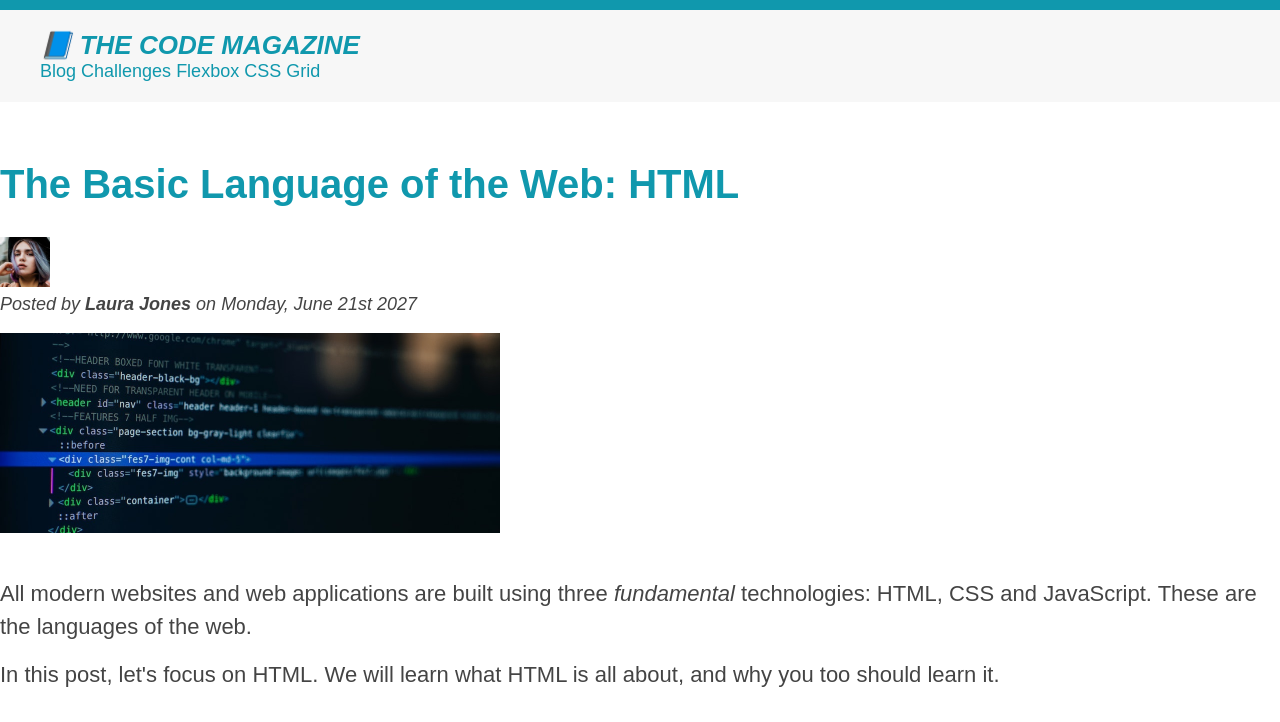
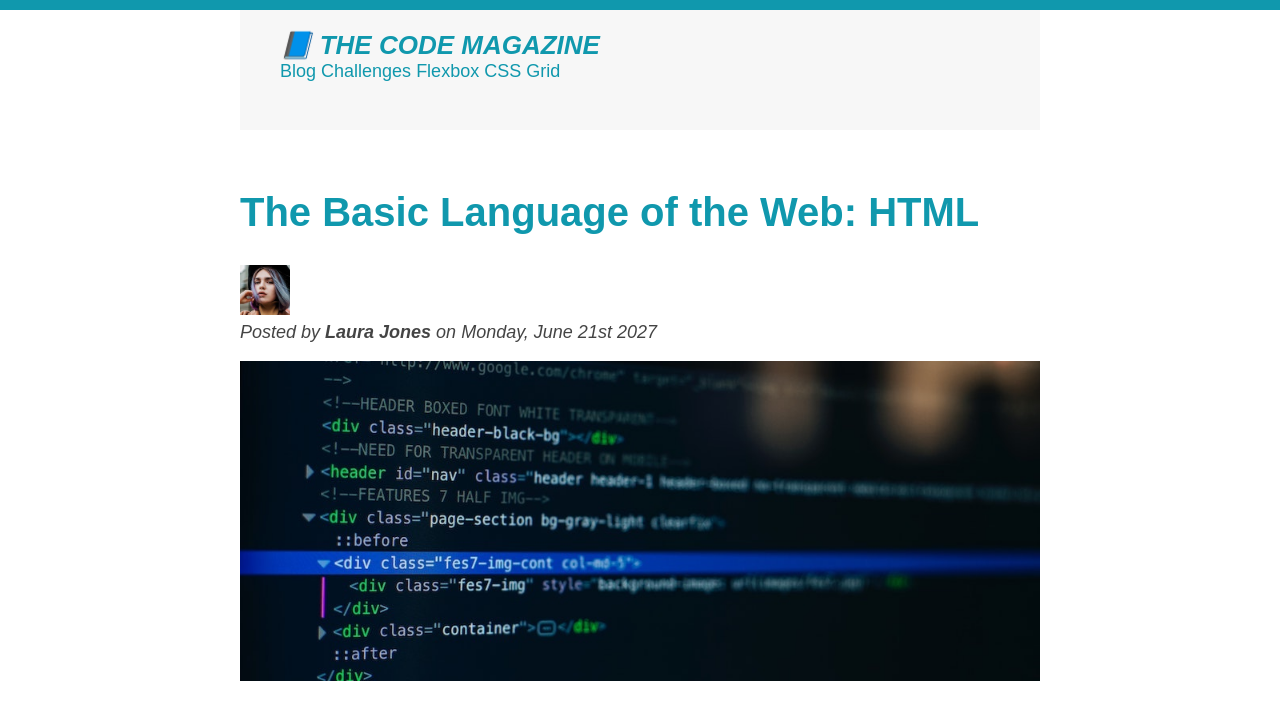
Before and after one commit to AndreiaCifoni/Challenge-1, a plain HTML site: page index.html in a window 1280 px wide. Shown: the top 722 px of the page. Drawn offline with Linux system fonts and the light colour scheme.

Commit message:
aligments

```diff
--- a/index.html
+++ b/index.html
@@ -8,6 +8,7 @@
     <link href="style.css" rel="stylesheet" />
   </head>
   <body>
+    <div class="container">
       <header class="main-header">
         <nav>
           <h1>📘 The Code Magazine</h1>
@@ -32,8 +33,7 @@
           <img
             src="img/post-img.jpg"
             alt="photo of laura jones"
-          width="500"
-          height="200"
+            class="post-img"
           />
         </header>
         <p>
@@ -42,8 +42,8 @@
           the languages of the web.
         </p>
         <p>
-        In this post, let's focus on HTML. We will learn what HTML is all about,
-        and why you too should learn it.
+          In this post, let's focus on HTML. We will learn what HTML is all
+          about, and why you too should learn it.
         </p>
 
         <h3>What is HTML?</h3>
@@ -56,8 +56,8 @@
         </p>
         <p>
           HTML consists of elements that describe different types of content:
-        paragraphs, links, headings, images, video, etc. Web browsers understand
-        HTML and render HTML code as websites.
+          paragraphs, links, headings, images, video, etc. Web browsers
+          understand HTML and render HTML code as websites.
         </p>
         <p>In HTML, each element is made up of 3 parts:</p>
         <ol>
@@ -76,8 +76,8 @@
         </p>
         <h3>Why should you learn HTML?</h3>
         <p>
-        There are countless reasons for learning the fundamental language of the
-        web. Here are 5 of them:
+          There are countless reasons for learning the fundamental language of
+          the web. Here are 5 of them:
         </p>
         <ul>
           <li>To be able to use the fundamental web dev language</li>
@@ -129,5 +129,6 @@
       <footer>
         <p id="copyright">Copyright &copy 2027 by The Code Magazine</p>
       </footer>
+    </div>
   </body>
 </html>
--- a/style.css
+++ b/style.css
@@ -7,9 +7,20 @@ body {
   font-family: sans-serif;
   border-top: 10px solid #1098ad;
 }
+.container {
+  width: 800px;
+  margin: 0 auto;
+}
 .main-header {
   background-color: #f7f7f7;
   padding: 20px 40px;
+  margin-bottom: 60px;
+  height: 80px;
+}
+nav {
+  font-size: 18px;
+}
+article {
   margin-bottom: 60px;
 }
 .post-header {
@@ -20,6 +31,7 @@ aside {
   border-top: 5px solid #1098ad;
   border-bottom: 5px solid #1098ad;
   padding: 50px 0;
+  width: 500px;
 }
 h1,
 h2,
@@ -104,6 +116,7 @@ a:active {
   background-color: black;
   font-style: italic;
 }
-nav {
-  font-size: 18px;
+.post-img {
+  width: 100%;
+  height: auto;
 }
```
Lines whose indentation alone changed are shown as unchanged.
